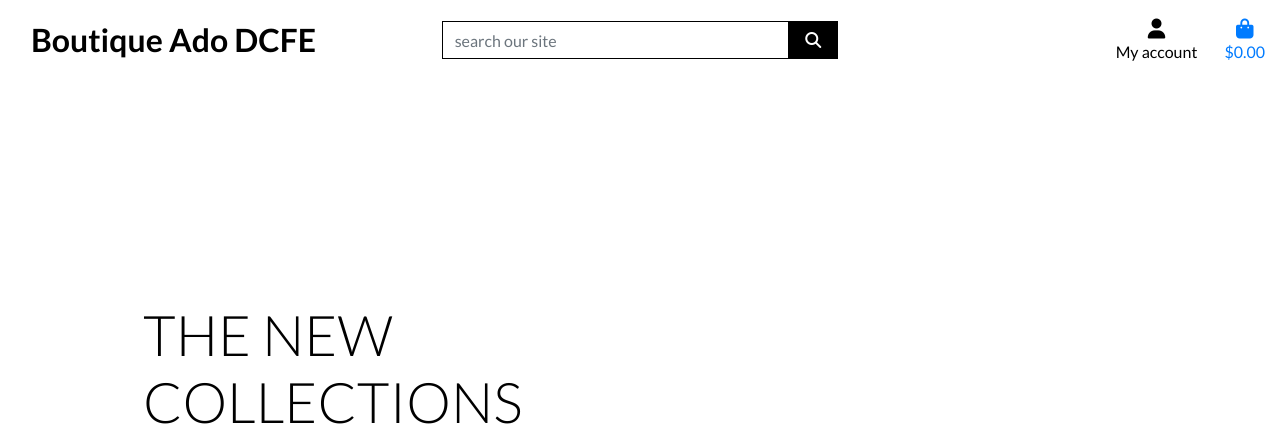
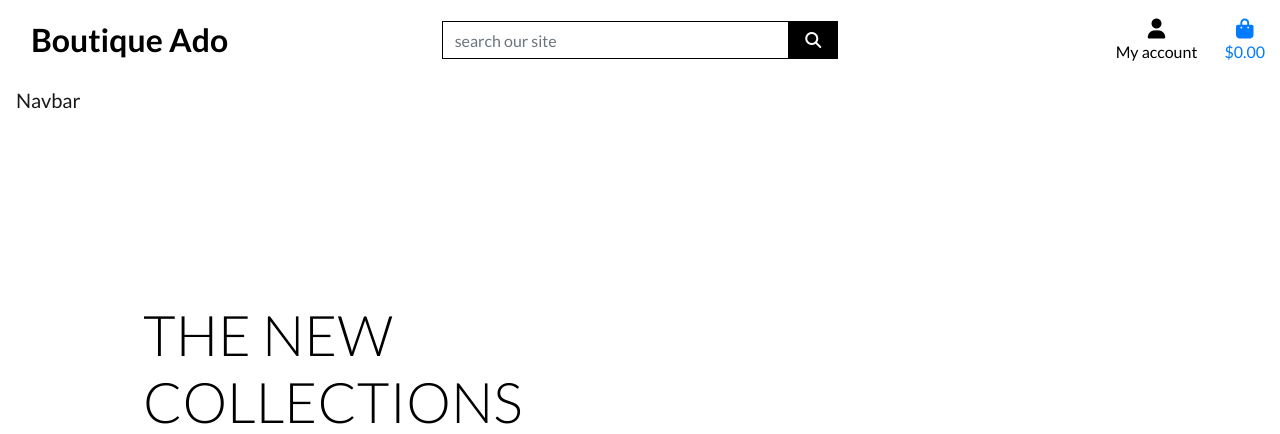
Before and after one commit to psnaz/boutique_ado, a Django app: page / in a window 1280 px wide. Shown: the top 434 px of the page. Run offline with Django 3.2, Linux system fonts and the light colour scheme; some libraries are stand-ins or nearby versions.

Commit message:
Add navbar row to base.html and create includes

```diff
--- a/templates/base.html
+++ b/templates/base.html
@@ -39,7 +39,7 @@
       <div id="topnav" class="row bg-white pt-lg-2 d-none d-lg-flex">
         <div class="col-12 col-lg-4 my-auto py-1 py-lg-0 text-center text-lg-left">
           <a href="{% url 'home' %}" class="nav-link main-logo-link">
-            <h2 class="logo-front text-black my-0"><strong>Boutique Ado DCFE</strong></h2>
+            <h2 class="logo-front text-black my-0"><strong>Boutique Ado</strong></h2>
           </a>
         </div>
         <div class="col-12 col-lg-4 my-auto py-1 py-lg-0">
@@ -95,6 +95,14 @@
           </ul>
         </div>
       </div>
+      <div class="row bg-white">
+        <nav class="navbar navbar-expand-lg navbar-light w-100">
+          <a class="navbar-brand" href="#">Navbar</a>
+          <button class="navbar-toggler" type="button" data-toggle="collapse" data-target="#main-nav" aria-controls="main-nav" aria-expanded="false" aria-label="Toggle navigation">
+            <span class="navbar-toggler-icon"></span>
+          </button>
+        </nav>
+      </div>
 
     </header>
 
```
Also changed, not shown: templates/includes/main-nav.html (added), templates/includes/mobile-top-header.html (added).
